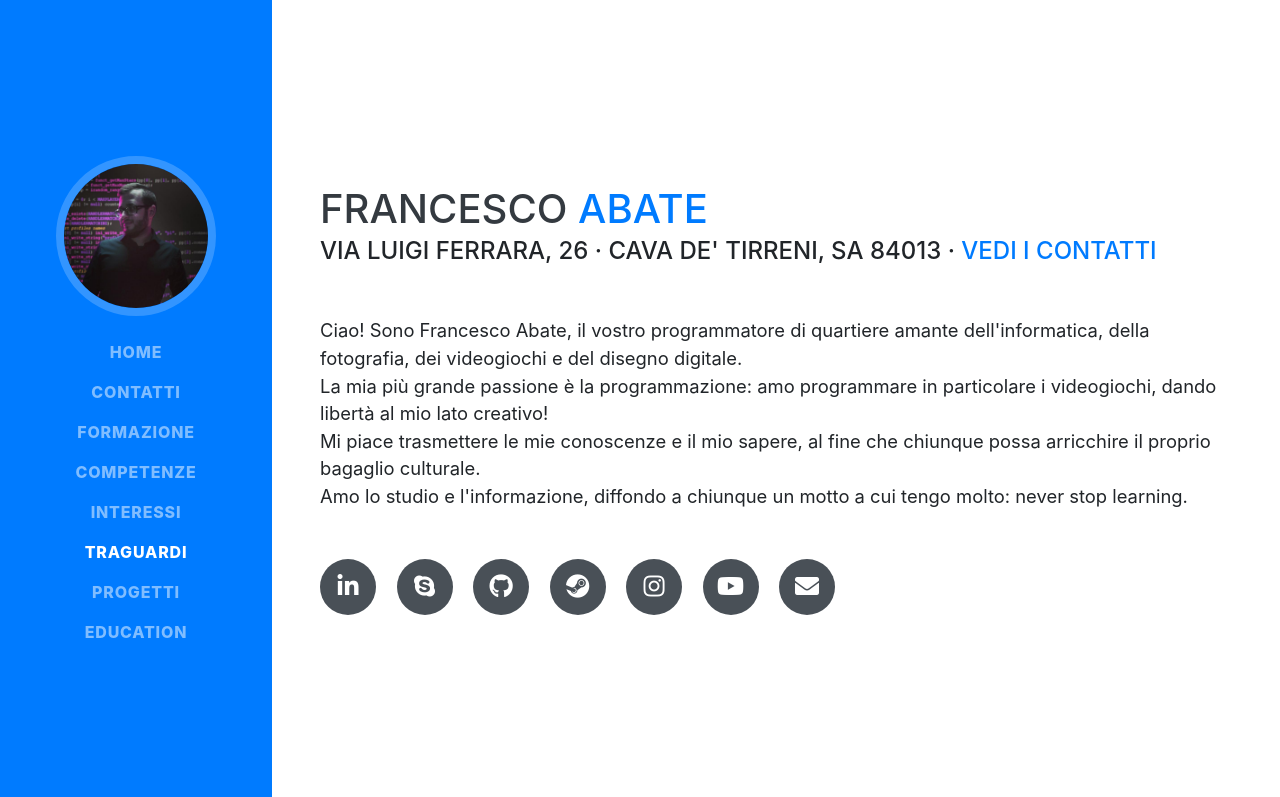
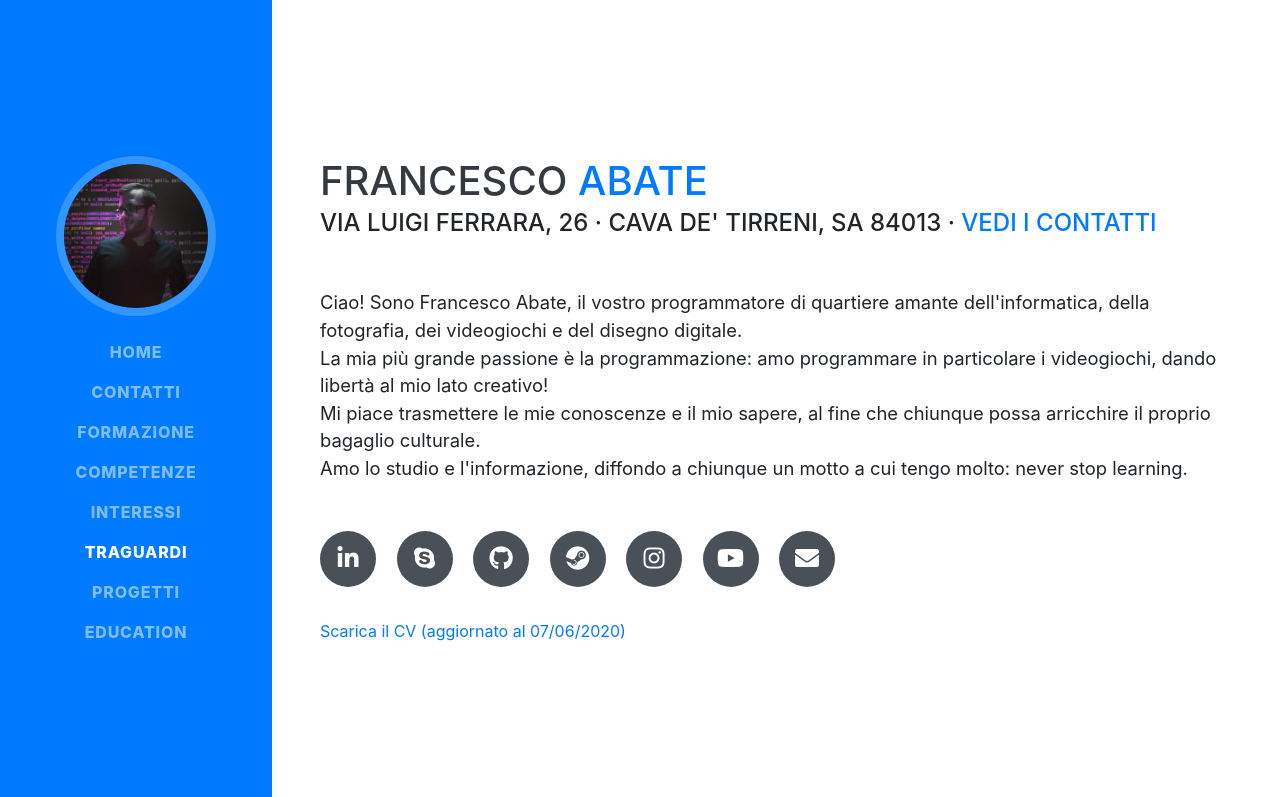
Before and after one commit to frekkanzer2/FabateWebsite, a website with bundled scripts: page index.html in a window 1280 px wide. Shown: the top 797 px of the page. Built offline with nearby package versions, Linux system fonts and the light colour scheme; a web font is replaced by a local one.

Commit message:
Added curriculum on home page

```diff
--- a/index.html
+++ b/index.html
@@ -87,7 +87,8 @@
           Mi piace trasmettere le mie conoscenze e il mio sapere, al fine che chiunque possa arricchire il proprio bagaglio culturale.<br/>
           Amo lo studio e l'informazione, diffondo a chiunque un motto a cui tengo molto: never stop learning.<br/>
         </p>
-        <div class="social-icons">
+
+        <div class="social-icons" style = "margin-bottom: 32px;">
           <a href="https://www.linkedin.com/in/francescoabateimtech/" class="btnHomeContact">
             <i class="fab fa-linkedin-in"></i>
           </a>
@@ -110,6 +111,9 @@
             <i class="fas fa-envelope"></i>
           </a>
         </div>
+
+        <a class="js-scroll-trigger" href="./public/FACurriculum.pdf">Scarica il CV (aggiornato al 07/06/2020)</a>
+
       </div>
     </section>
 
```
Also changed, not shown: 1 other file.
